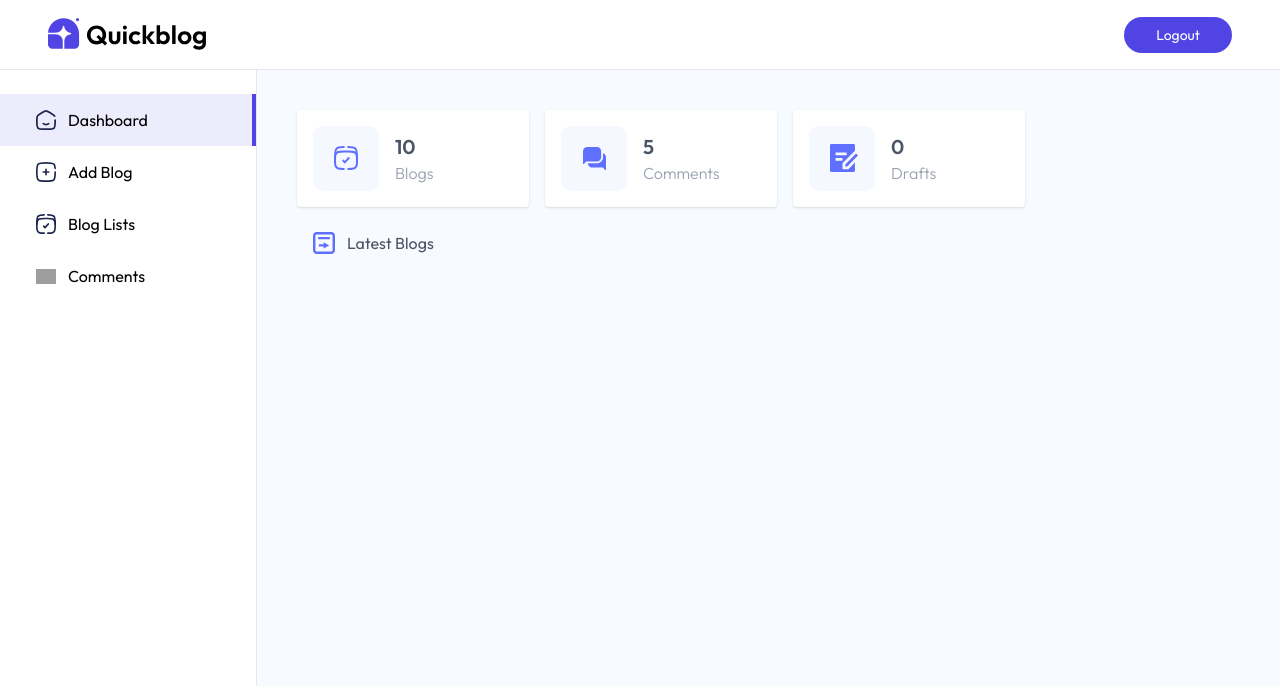
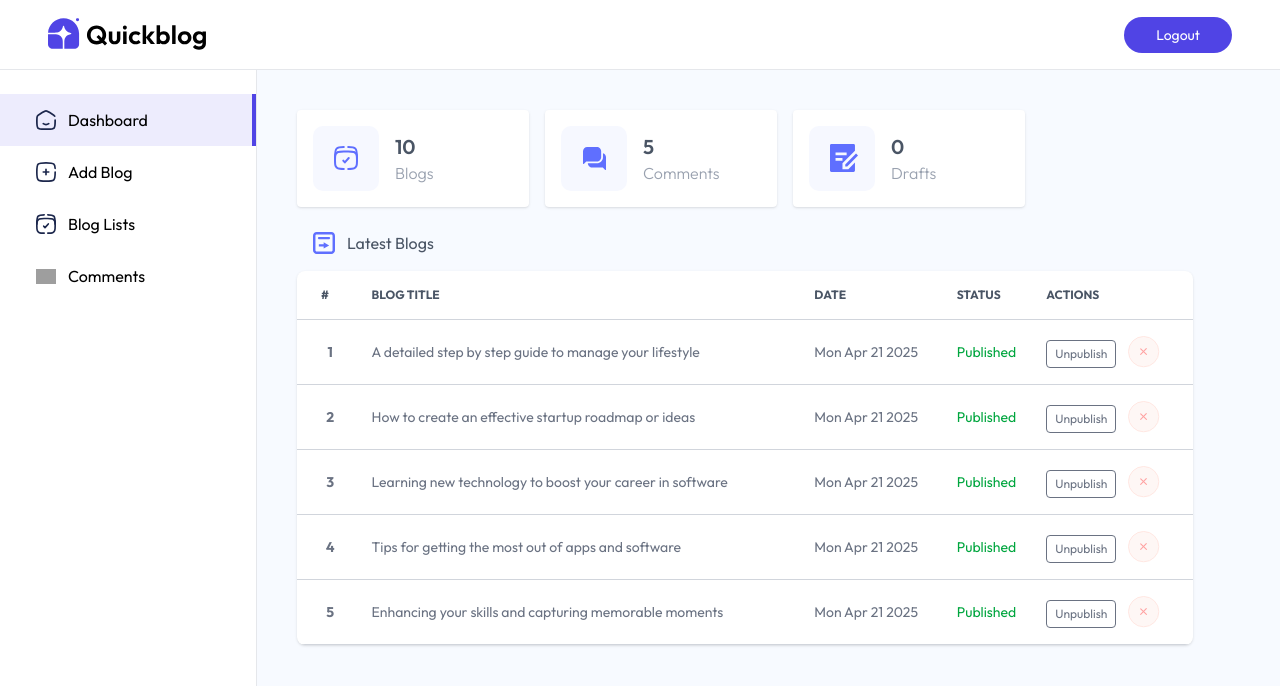
Before and after one commit to AhmadAli-68/MERN-Blog-App, a React (Vite) app in the folder frontend/: page /admin in a window 1280 px wide. Shown: the top 686 px of the page. Built offline with nearby package versions, Linux system fonts and the light colour scheme; grey boxes are pictures that could not be loaded.

Commit message:
Created the dashboard table

```diff
--- /dev/null
+++ b/frontend/src/components/admin/BlogTableItem.jsx
@@ -0,0 +1,23 @@
+import { assets } from '../../assets/assets';
+
+const BlogTableItem = ({ blog, fetchBlogs, index }) => {
+    const { title, createdAt } = blog;
+    const BlogDate = new Date(createdAt)
+
+    return (
+        <tr className='border-y border-gray-300'>
+            <th className='px-2 py-4'>{index}</th>
+            <td className='px-2 py-4'>{title}</td>
+            <td className='px-2 py-4 max-sm:hidden'>{BlogDate.toDateString()}</td>
+            <td className='px-2 py-4 max-sm:hidden'>
+                <p className={`${blog.isPublished ? "text-green-600" : "text-orange-700"}`}>{blog.isPublished ? 'Published' : 'Unpublished'}</p>
+            </td>
+            <td className='px-2 py-4 flex text-xs gap-3'>
+                <button className='border px-2 py-0.5 mt-1 rounded cursor-pointer'>{blog.isPublished ? "Unpublish" : "Publish"}</button>
+                <img src={assets.cross_icon} alt="cross icon" className='w-8 hover:scale-110 transition-all cursor-pointer' />
+            </td>
+        </tr>
+    )
+}
+
+export default BlogTableItem
--- a/frontend/src/pages/admin/Dashboard.jsx
+++ b/frontend/src/pages/admin/Dashboard.jsx
@@ -1,5 +1,6 @@
 import { useEffect, useState } from 'react'
 import { assets, dashboard_data } from '../../assets/assets'
+import BlogTableItem from '../../components/admin/BlogTableItem'
 
 const Dashboard = () => {
     const [dashboardData, setDashboardData] = useState({
@@ -18,7 +19,7 @@
     }, [])
 
     return (
-        <div className='flex-1 p-5 md:p-10 bg-blue-50/50'>
+        <div className='flex-1 p-5 md:p-10 h-screen bg-blue-50/50'>
             <div className='flex flex-wrap gap-4'>
                 <div className='flex items-center gap-4 p-4 bg-white min-w-58 rounded shadow cursor-pointer hover:scale-105 transition-all'>
                     <img src={assets.dashboard_icon_1} alt="dashboard icon" className='' />
@@ -51,13 +52,22 @@
                     <p>Latest Blogs</p>
                 </div>
 
-                <div className=''>
-                    <table className=''>
-                        <thead className=''>
+                <div className='relative max-w-4xl overflow-x-auto shadow rounded-lg scrollbar-hide bg-white'>
+                    <table className='w-full text-sm text-gray-500'>
+                        <thead className='text-xs text-gray-600 text-left uppercase'>
                             <tr>
-
+                                <th scope='col' className='px-2 py-4 xl:px-6'> # </th>
+                                <th scope='col' className='px-2 py-4'>Blog Title</th>
+                                <th scope='col' className='px-2 py-4 max-sm:hidden'>Date</th>
+                                <th scope='col' className='px-2 py-4 max-sm:hidden'>Status</th>
+                                <th scope='col' className='px-2 py-4'>Actions</th>
                             </tr>
                         </thead>
+                        <tbody>
+                            {dashboardData.recentBlogs.map((blog, index) => {
+                                return <BlogTableItem key={blog._id} blog={blog} fetchBlogs={fetchDashboard} index={index + 1} />
+                            })}
+                        </tbody>
                     </table>
                 </div>
             </div>
```
